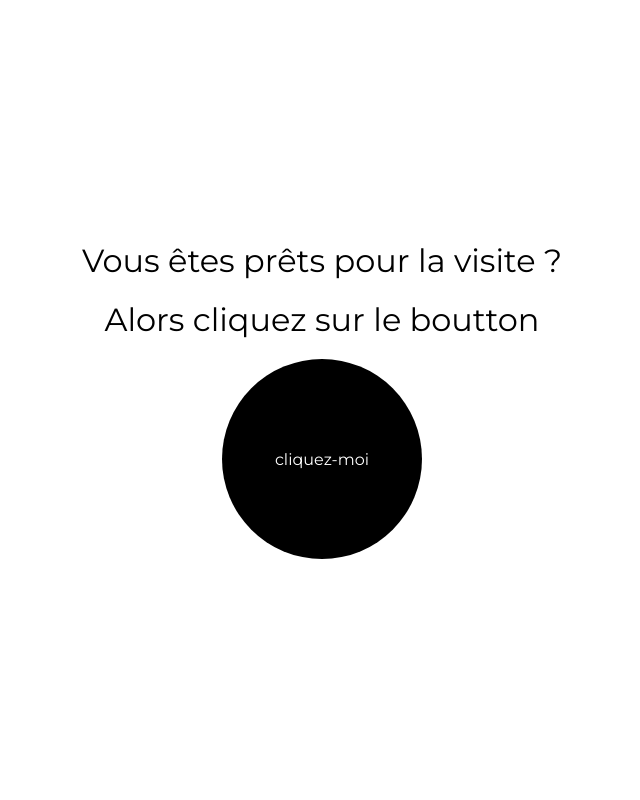
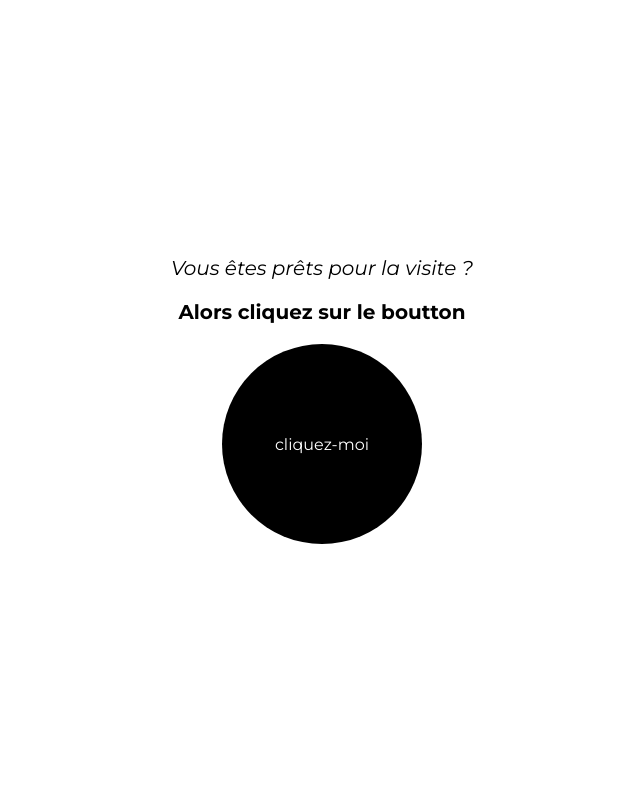
Before and after one commit to GeekMonstar/juan-vianney-portfolio, a PHP site: page / in a window 1280 px wide. Shown: the whole page, without its empty margins (318-958 px from the left). Run offline with PHP 8.4, Linux system fonts and the light colour scheme.

Commit message:
modification de la page de lancement du site.

```diff
--- a/dist/css/index.css
+++ b/dist/css/index.css
@@ -331,7 +331,8 @@ footer #reseaux {
   z-index: 1000;
 }
 #launcher p {
-  font-size: 32px;
+  font-size: 20px;
+  text-align: center;
 }
 #launcher .button-start {
   cursor: pointer;
--- a/index.html
+++ b/index.html
@@ -41,8 +41,8 @@
       </div>
     </div>
     <div id="launcher">
-      <p>Vous êtes prêts pour la visite ?</p>
-      <p>Alors cliquez sur le boutton</p>
+      <p><em>Vous êtes prêts pour la visite ?</em></p>
+      <p><strong>Alors cliquez sur le boutton</strong></p>
       <div class="button-start">
         <div class="btn-top">cliquez-moi</div>
       </div>
--- a/src/scss/index.scss
+++ b/src/scss/index.scss
@@ -320,7 +320,8 @@ footer {
   left: 0;
   z-index: 1000;
   p {
-    font-size: 32px;
+    font-size: 20px;
+    text-align: center;
   }
   .button-start {
     cursor: pointer;
```
Also changed, not shown: 1 other file.
